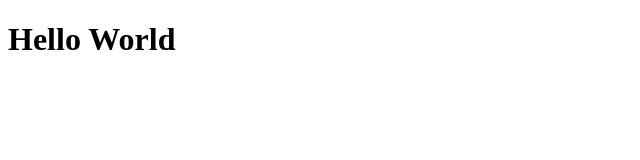
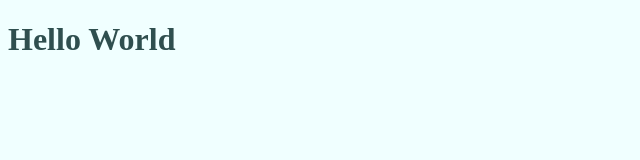
Before and after one commit to janenath/s3-practice, a plain HTML site: page index.html in a window 1280 px wide. Shown: the whole page, without its empty margins (0-640 px from the left). Drawn offline with Linux system fonts and the light colour scheme.

Commit message:
add stylesheet

```diff
--- a/index.html
+++ b/index.html
@@ -5,6 +5,7 @@
     <meta name="viewport" content="width=device-width, initial-scale=1.0">
     <meta http-equiv="X-UA-Compatible" content="ie=edge">
     <title>Website Created with S3</title>
+    <link rel="stylesheet" type="text/css" href="main.css">
 </head>
 <body>
     <h1>Hello World</h1>
--- /dev/null
+++ b/main.css
@@ -0,0 +1,4 @@
+body {
+    background: azure;
+    color: darkslategray;
+}
```
